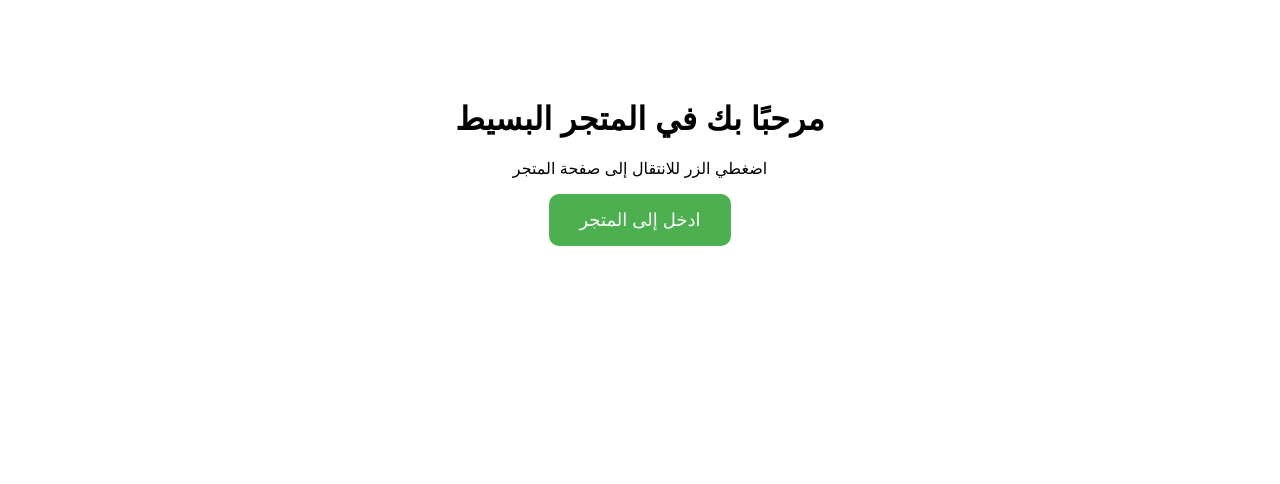
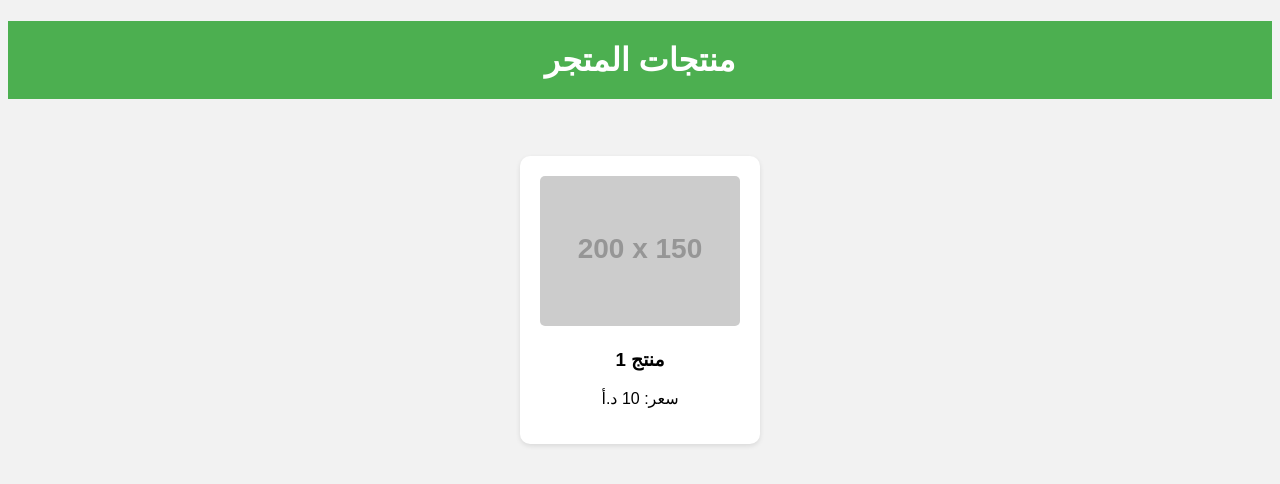
Before and after one commit to Marinaloay/simple-store-arabic, a plain HTML site: page index.html in a window 1280 px wide. Drawn offline with Linux system fonts and the light colour scheme; placeholder pictures from the web are drawn by us.

Commit message:
Update index.html

```diff
--- a/index.html
+++ b/index.html
@@ -3,13 +3,17 @@
 <head>
   <meta charset="UTF-8">
   <meta name="viewport" content="width=device-width, initial-scale=1.0">
-  <title>الصفحة الرئيسية</title>
+  <title>صفحة المتجر</title>
 </head>
-<body style="text-align:center; margin-top:100px; font-family:Arial;">
-  <h1>مرحبًا بك في المتجر البسيط</h1>
-  <p>اضغطي الزر للانتقال إلى صفحة المتجر</p>
-  <button onclick="location.href='store.html'" style="padding:15px 30px; font-size:18px; background-color:#4CAF50; color:white; border:none; border-radius:10px;">
-    ادخل إلى المتجر
-  </button>
-</body>
-</html>
+<body style="text-align:center; font-family:Arial; background-color:#f2f2f2;">
+  <h1 style="background-color:#4CAF50; color:white; padding:20px 0;">منتجات المتجر</h1>
+
+  <div style="display:flex; justify-content:center; flex-wrap:wrap; padding:20px;">
+    <div style="background-color:white; margin:15px; padding:20px; width:200px; border-radius:10px; box-shadow:0 2px 5px rgba(0,0,0,0.1);">
+      <img src="https://via.placeholder.com/200x150.png?text=منتج+1" style="width:100%; border-radius:5px;">
+      <h3>منتج 1</h3>
+      <p>سعر: 10 د.أ</p>
+    </div>
+  </div>
+
+  <a href="index.html" style="display:block; margin:20px; color:#4
```
